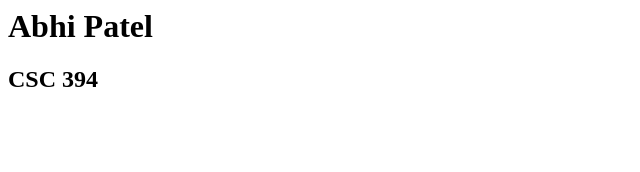
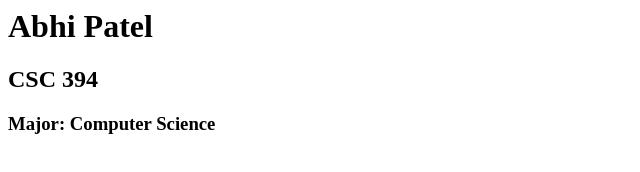
Before and after one commit to AbhiPatel2/csc-394-assignment-1, a plain HTML site: page index.html in a window 1280 px wide. Shown: the whole page, without its empty margins (0-640 px from the left). Drawn offline with Linux system fonts and the light colour scheme.

Commit message:
Update index.html

```diff
--- a/index.html
+++ b/index.html
@@ -1,9 +1,10 @@
 <html xmlns="http://www.w3.org/1999/xhtml" >
   <head>
-    <title>{STUDENT NAME} Home Page</title>
+    <title>Abhi's Home Page</title>
   </head>
   <body>
-    <h1> Abhi Patel </h1>
+    <h1>Abhi Patel</h1>
     <h2>CSC 394</h2>
+    <h3>Major: Computer Science</h3>
   </body>
 </html>
```
